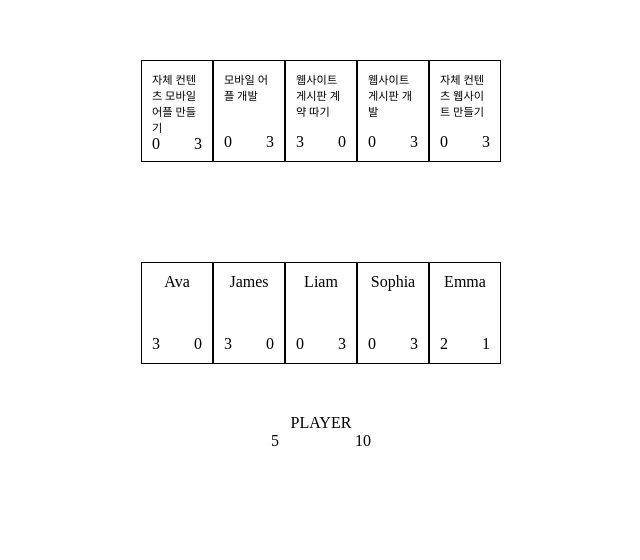
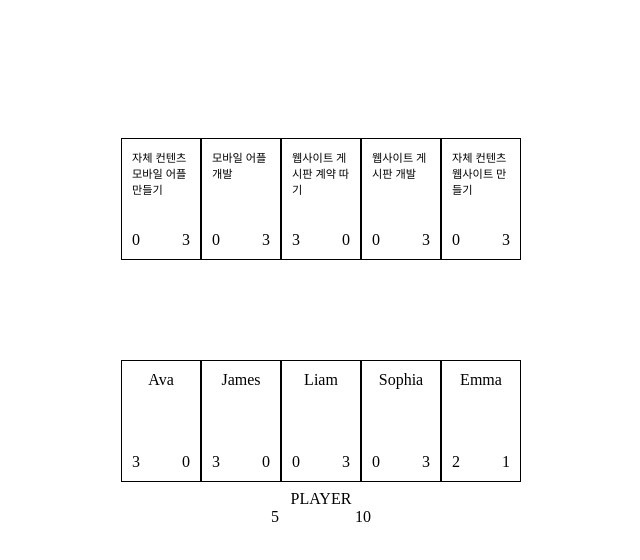
Before and after one commit to heokyunam/company_tcg, a Nuxt app: page / in a window 1280 px wide. Shown: the part 148-708 px from the top of the page, without its empty margins (327-967 px from the left). Built offline with nearby package versions, Linux system fonts and the light colour scheme.

Commit message:
[기능개발] work에 인물 할당 기능

```diff
--- a/components/stage/Employee.vue
+++ b/components/stage/Employee.vue
@@ -2,18 +2,21 @@
 
 
 <template>
-    <div class="employee card" v-if="card && card.stat" @click="onClick(card)"
+    <div class="employee-container card-container">
+        <div class="employee card" v-if="card && card.empty === false" @click="onClick(card)"
             :class="{selected: card.selected}">
-        <div class="name">{{ card.stat.name }}</div>
+            <div class="name">{{ card.name }}</div>
             <div class="stat">
-            <div class="social">{{ card.stat.social_enery }}</div>
-            <div class="develop">{{ card.stat.develop_energy }}</div>
+                <div class="social">{{ card.social_enery }}</div>
+                <div class="develop">{{ card.develop_energy }}</div>
+            </div>
+        </div>
+        <div class="empty" v-else>
         </div>
     </div>
 </template>
 <script lang='ts' setup>
-    import { useDrag } from '~~/pinia/stage/drag';
-    import { ApplicantCard } from "~~/pinia/stage/drag";
+    import { ApplicantCard, useDrag } from "~~/pinia/stage/drag";
 
     const { card } = defineProps({
         card: ApplicantCard
@@ -27,15 +30,26 @@
 
 </script>
 <style lang='scss'>
+    .card-container {
+        display: flex;
+
+        &.employee-container {
+            width: 80px;
+            height: 80px;
+        }
+
+        .employee.card {
+            height: 100px;
+        }
+
         .card {
             border: 1px solid black;
             display: flex;
             flex-direction: column;
             justify-content: space-between;
             align-items: center;
-        width: 50px;
-        height: 80px;
             padding: 10px;
+            width: 100%;
 
             .stat {
                 display: flex;
@@ -47,4 +61,5 @@
                 border-width: 3px;
             }
         }
+    }
 </style>
--- a/components/stage/WorkTodoCard.vue
+++ b/components/stage/WorkTodoCard.vue
@@ -1,23 +1,64 @@
 <template>
-    <div class="work-todo card" v-if="card && card.stat">
+    <div class="work-container card-container">
+        <div class="work-todo card" v-if="card && card.stat" @click="onClick(card)">
             <div class="name">{{ card.stat.name }}</div>
             <div class="stat">
                 <div class="social">{{ card.stat.social_condition }}</div>
                 <div class="develop">{{ card.stat.develop_condition }}</div>
             </div>
         </div>
+        <!-- <div class="employee card" v-if="card?.stat.social_condition == 0">
+            <div class="name">테스트</div>
+            <div class="stat">
+                <div class="social">테</div>
+                <div class="develop">스트</div>
+            </div>
+        </div>
+        <div class="employee card">
+            <div class="name">테스트</div>
+            <div class="stat">
+                <div class="social">테</div>
+                <div class="develop">스트</div>
+            </div>
+        </div> -->
+        <div class="employee card" v-for="employee in card.assignedEmployees" :key="employee.name">
+            <div class="name">{{ employee.name }}</div>
+            <div class="stat">
+                <div class="social">{{ employee.social_enery }}</div>
+                <div class="develop">{{ employee.develop_energy }}</div>
+            </div>
+        </div>
+    </div>
 </template>
 <script lang='ts' setup>
-    import { WorkCard } from "~~/pinia/stage/drag";
+    import { useDrag, WorkCard } from "~~/pinia/stage/drag";
 
     const { card } = defineProps({
         card: WorkCard
     })
+
+    const onClick = (card: WorkCard) => {
+        const { assignWork } = useDrag();
+
+        assignWork(card);
+    }
 </script>
 <style lang='scss'>
+    .work-container.card-container {
+        width: 80px;
+        height: 400px;
+        display: flex;
+        flex-direction: column-reverse;
+
+        .card {
+            width: auto;
+        }
+
         .work-todo {
+            height: 100px;
             .name {
                 font-size: 0.7em;
             }
         }
+    }
 </style>
--- a/components/stage/container/Applicants.vue
+++ b/components/stage/container/Applicants.vue
@@ -1,7 +1,7 @@
 <template>
     <div class="applicants">
         <StageEmployee v-for="card in drag.applicantCards"
-        :key="card.stat.name"
+        :key="card.name"
         :card="card"
         />
     </div>
--- a/components/stage/container/Stage.vue
+++ b/components/stage/container/Stage.vue
@@ -22,7 +22,7 @@
         display: flex;
         flex-direction: column;
         align-items: center;
-        padding-top: 200px;
+        // padding-top: 200px;
 
         .mt-100 {
             margin-top: 100px;
--- a/components/stage/container/WorkTodos.vue
+++ b/components/stage/container/WorkTodos.vue
@@ -16,5 +16,6 @@
 <style lang='scss'>
     .work-todos {
         display: flex;
+        align-items: flex-end;
     }
 </style>
--- a/pinia/stage/drag.ts
+++ b/pinia/stage/drag.ts
@@ -5,13 +5,30 @@ export enum DragStatus {
     IDLE_FOR_APPLICANT, WAIT_FOR_WORK
 }
 
-export class ApplicantCard {
-    stat: IApplicantStats; // interface라서 warning이 뜬다
+export class ApplicantCard implements IApplicantStats {
     selected: boolean;
+    empty: boolean;
+    id: number;
+    name: string;
+    image_url: string;
+    social_enery: number;
+    develop_energy: number;
+    salary: number;
 
     constructor(stat: IApplicantStats) {
-        this.stat = stat;
         this.selected = false;
+        this.empty = false;
+        this.id = stat.id;
+        this.name = stat.name;
+        this.image_url = stat.image_url;
+        this.social_enery = stat.social_enery;
+        this.develop_energy = stat.develop_energy;
+        this.salary = stat.salary;
+
+    }
+
+    pop() {
+        this.empty = true;
     }
 }
 
@@ -22,6 +39,10 @@ export class WorkCard {
     constructor(stat: IWorkStat) {
         this.stat = stat;
         this.assignedEmployees = [];
+    }
+
+    assign(applicant: ApplicantCard) {
+        this.assignedEmployees.push(applicant);
     }
 }
 
@@ -68,11 +89,39 @@ export const useDrag = defineStore('drag', () => {
                 selected: false
             };
         })
+
+        drag.status = DragStatus.WAIT_FOR_WORK;
+    }
+
+    const assignWork = (workParam: WorkCard) => {
+        drag.applicantCards = drag.applicantCards.map(card => {
+            if(card.selected) {
+                drag.workCards = drag.workCards.map(work => {
+                    if(work === workParam) {
+                        work.assign(card); // card === selectedCard
+                    }
+
+                    return work;
+                })
+
+                return {
+                    ...card,
+                    empty: true,
+                    selected: false,
+                }
+            } else {
+                return {
+                    ...card,
+                    selected: false,
+                }
+            }
+        })
     }
 
     return {
         drag,
         onInit,
         activateEmployee,
+        assignWork
     }
 });
```
Also changed, not shown: 1 other file (tests, documents, lock files or other folders). Lines whose indentation alone changed are shown as unchanged.
